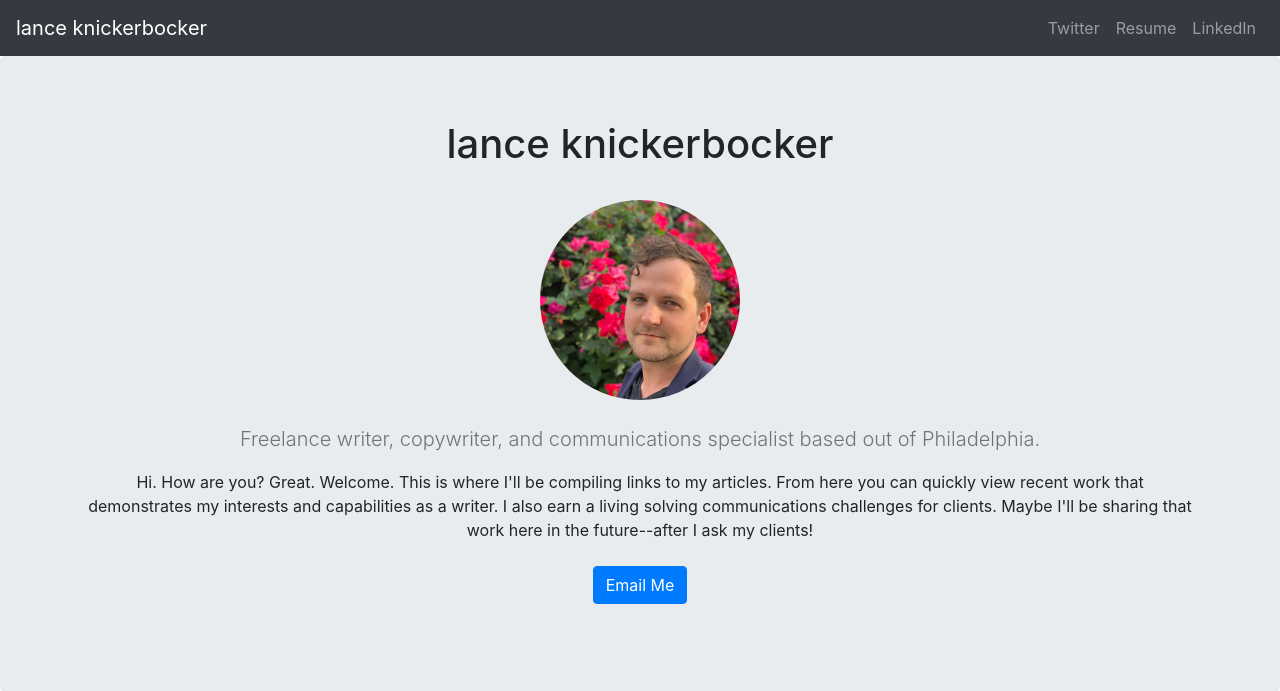
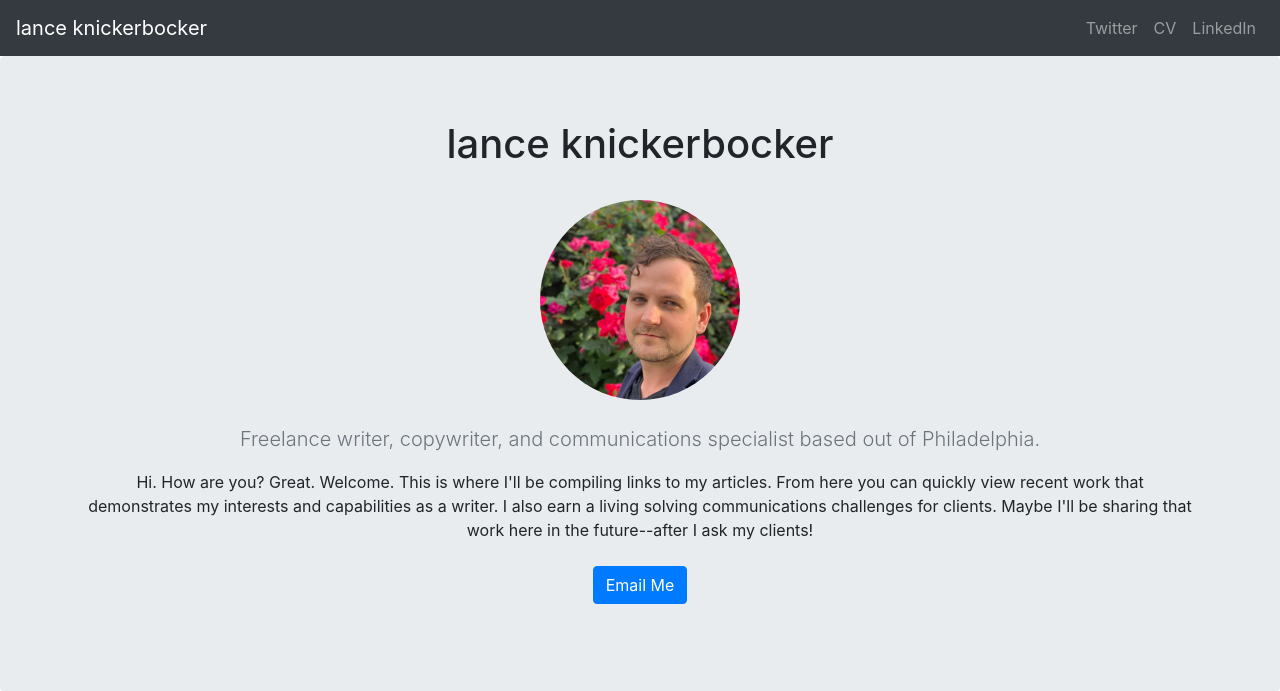
Before and after one commit to lknickerbocker/portfolio-project, a Django app: page / in a window 1280 px wide. Shown: the top 691 px of the page. Run offline with Django 3.2, Linux system fonts and the light colour scheme; data that the repository does not hold is empty; some libraries are stand-ins or nearby versions.

Commit message:
more resume changes

```diff
--- a/jobs/templates/jobs/home.html
+++ b/jobs/templates/jobs/home.html
@@ -46,7 +46,7 @@
   <div class="collapse navbar-collapse" id="navbarNavAltMarkup">
     <div class="navbar-nav ml-auto">
       <a class="nav-item nav-link" href="http://www.twitter.com/lanceactually">Twitter</a>
-      <a class="nav-item nav-link" href="{% static 'lance-resume.pdf' %}">Resume</a>
+      <a class="nav-item nav-link" href="{% static 'lance-resume.pdf' %}">CV</a>
       <a class="nav-item nav-link" href="https://www.linkedin.com/in/lance-knickerbocker-526683163/">LinkedIn</a>
     </div>
   </div>
```
